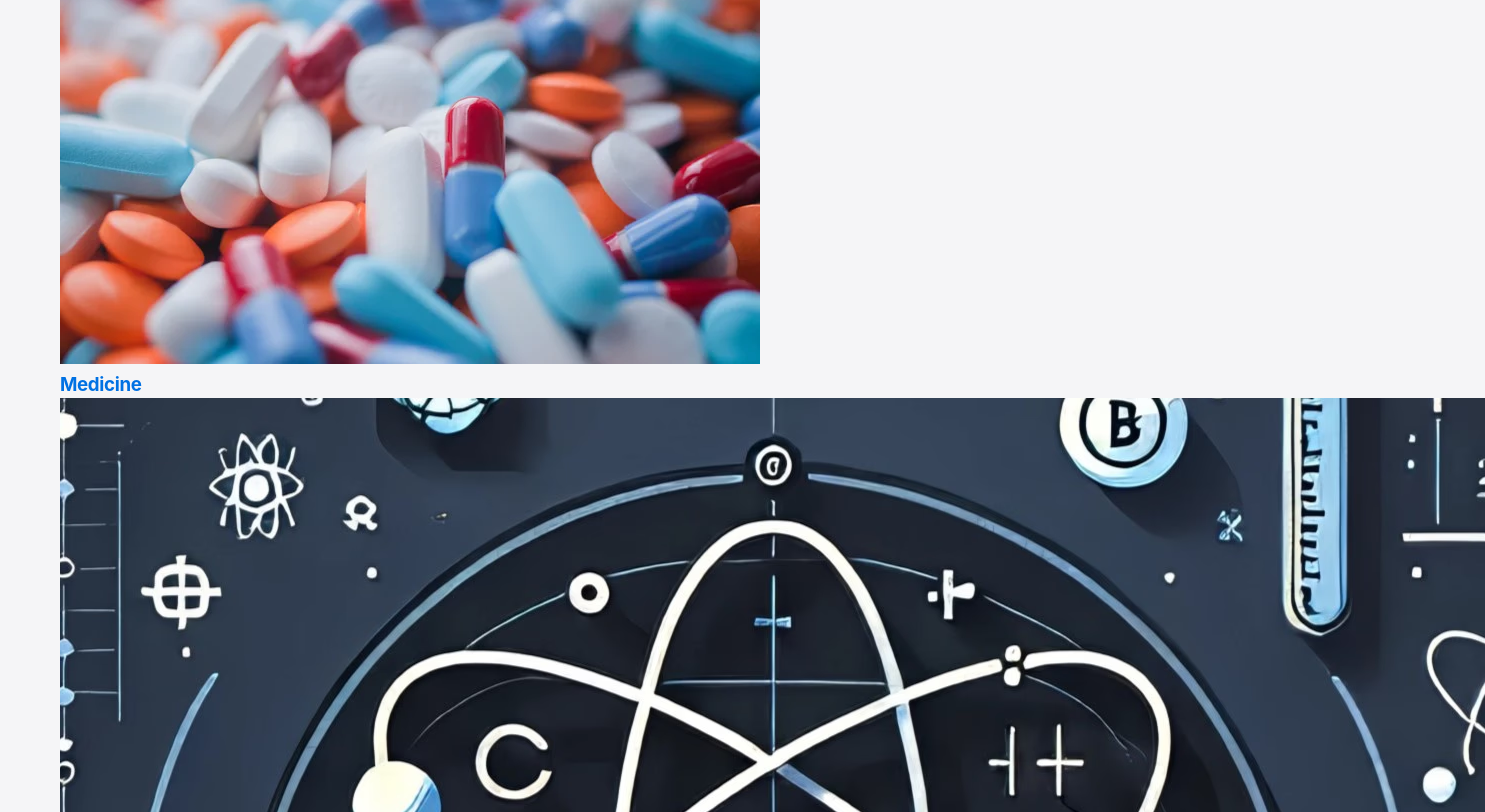
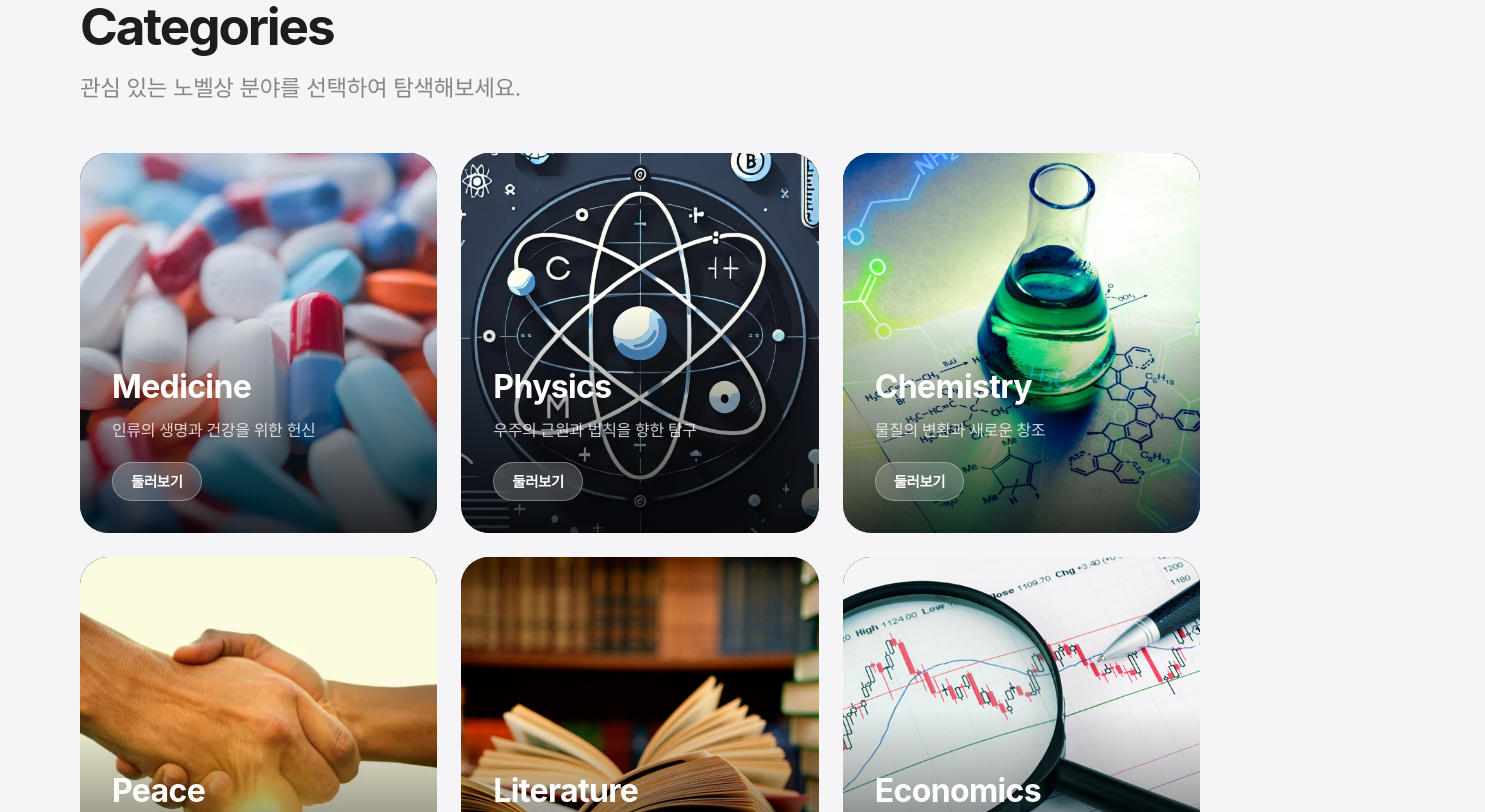
Before and after one commit to DUChae/Nobel-prize, a React (Vite) app: page / in a window 1280 px wide. Shown: the part 850-1662 px from the top of the page, 1485 px wide, since content can reach past the window. Built offline with nearby package versions, Linux system fonts and the light colour scheme; no server answers.

Commit message:
feat: Fields 컴포넌트에 프레이머 모션 추가 및 카테고리 설명 필드 추가

```diff
--- a/src/Fields.tsx
+++ b/src/Fields.tsx
@@ -1,61 +1,88 @@
 import { Link } from "react-router-dom";
-import "./Fields.css"; // CSS 파일 import
+import { motion } from "framer-motion";
+import "./Fields.css";
 
 interface Category {
   name: string;
   label: string;
   image: string;
+  description: string; // 더 세련된 느낌을 위해 설명을 추가합니다.
 }
 
-function Fields() {
 const categories: Category[] = [
   {
     name: "medicine",
     label: "Medicine",
-      image: "/images/medicine.jpg", // public 폴더 내 이미지를 사용
+    image: "/images/medicine.jpg",
+    description: "인류의 생명과 건강을 위한 헌신",
   },
   {
     name: "physics",
     label: "Physics",
-      image: "/images/physics.jpg", // public 폴더 내 이미지를 사용
+    image: "/images/physics.jpg",
+    description: "우주의 근원과 법칙을 향한 탐구",
   },
   {
     name: "chemistry",
     label: "Chemistry",
-      image: "/images/chemistry.jpg", // public 폴더 내 이미지를 사용
+    image: "/images/chemistry.jpg",
+    description: "물질의 변환과 새로운 창조",
   },
   {
     name: "peace",
     label: "Peace",
-      image: "/images/peace.jpg", // public 폴더 내 이미지를 사용
+    image: "/images/peace.jpg",
+    description: "인류의 화합과 갈등의 치유",
   },
   {
     name: "literature",
     label: "Literature",
-      image: "/images/literature.jpg", // public 폴더 내 이미지를 사용
+    image: "/images/literature.jpg",
+    description: "언어를 통해 빚어낸 영혼의 울림",
   },
   {
     name: "economics",
     label: "Economics",
-      image: "/images/economics.jpg", // public 폴더 내 이미지를 사용
+    image: "/images/economics.jpg",
+    description: "사회와 부의 흐름에 대한 통찰",
   },
 ];
 
+function Fields() {
   return (
-    <div className="fields-container">
-      <h2>Select a Category</h2>
-      <div className="fields-list">
-        {categories.map((cat) => (
-          <Link
-            to={`/category/${cat.name}`}
+    <div className="fields-wrapper">
+      <div className="fields-header">
+        <h2 className="fields-title">Categories</h2>
+        <p className="fields-subtitle">
+          관심 있는 노벨상 분야를 선택하여 탐색해보세요.
+        </p>
+      </div>
+
+      <div className="fields-grid">
+        {categories.map((cat, index) => (
+          <motion.div
             key={cat.name}
-            className="field-link"
+            initial={{ opacity: 0, y: 30 }}
+            whileInView={{ opacity: 1, y: 0 }}
+            viewport={{ once: true }}
+            transition={{
+              duration: 0.6,
+              delay: index * 0.1,
+              ease: [0.23, 1, 0.32, 1],
+            }}
           >
-            <div className="field-item">
-              <img src={cat.image} alt={cat.label} className="field-image" />
-              <h3>{cat.label}</h3>
+            <Link to={`/category/${cat.name}`} className="field-card">
+              <div className="card-image-wrapper">
+                <img src={cat.image} alt={cat.label} className="card-image" />
+                <div className="card-overlay" />
+              </div>
+              <div className="card-info">
+                <h3 className="card-label">{cat.label}</h3>
+                <p className="card-description">{cat.description}</p>
+                <span className="card-more">둘러보기</span>
               </div>
             </Link>
+          </motion.div>
         ))}
       </div>
     </div>
```
Lines whose indentation alone changed are shown as unchanged.
